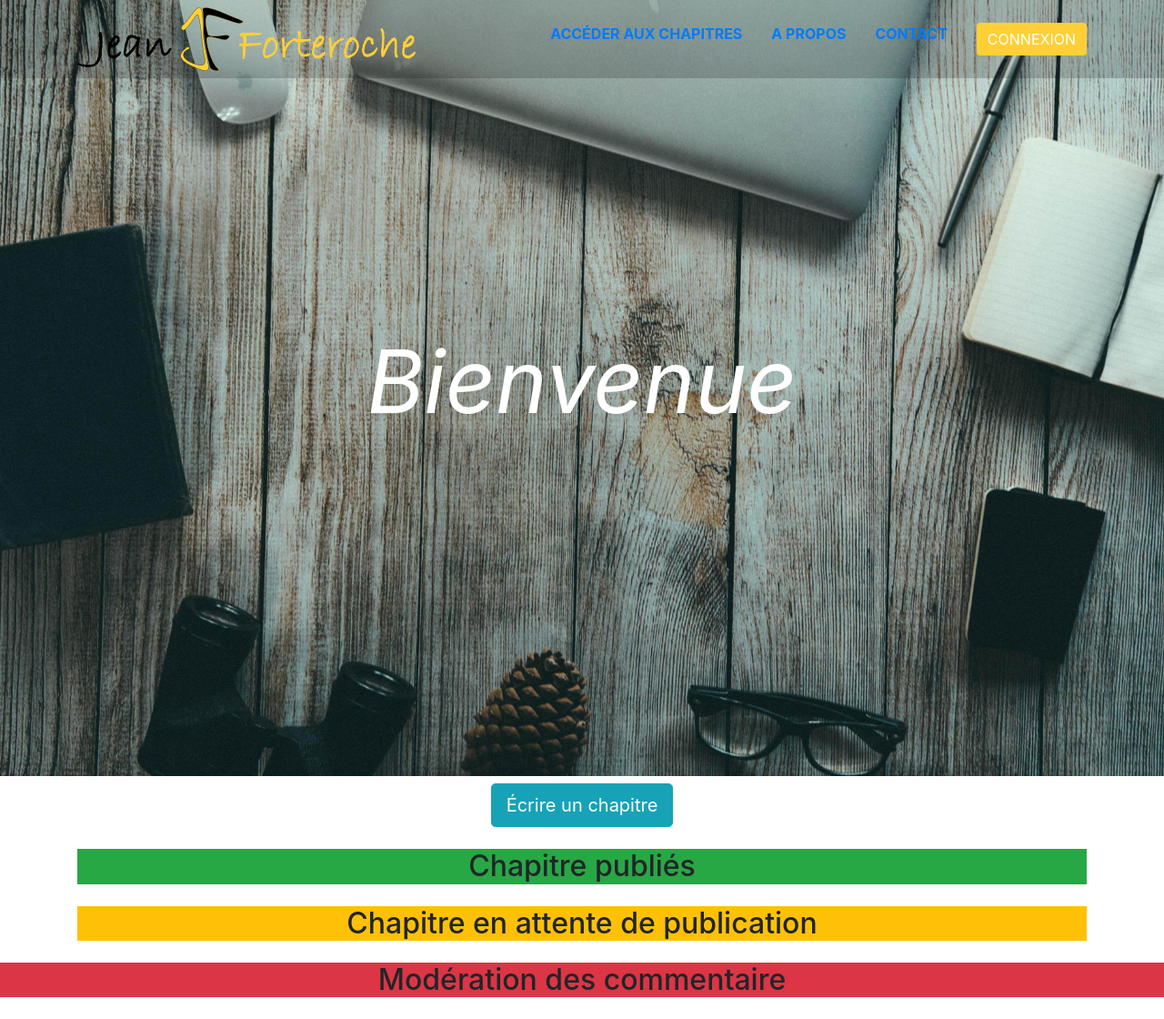
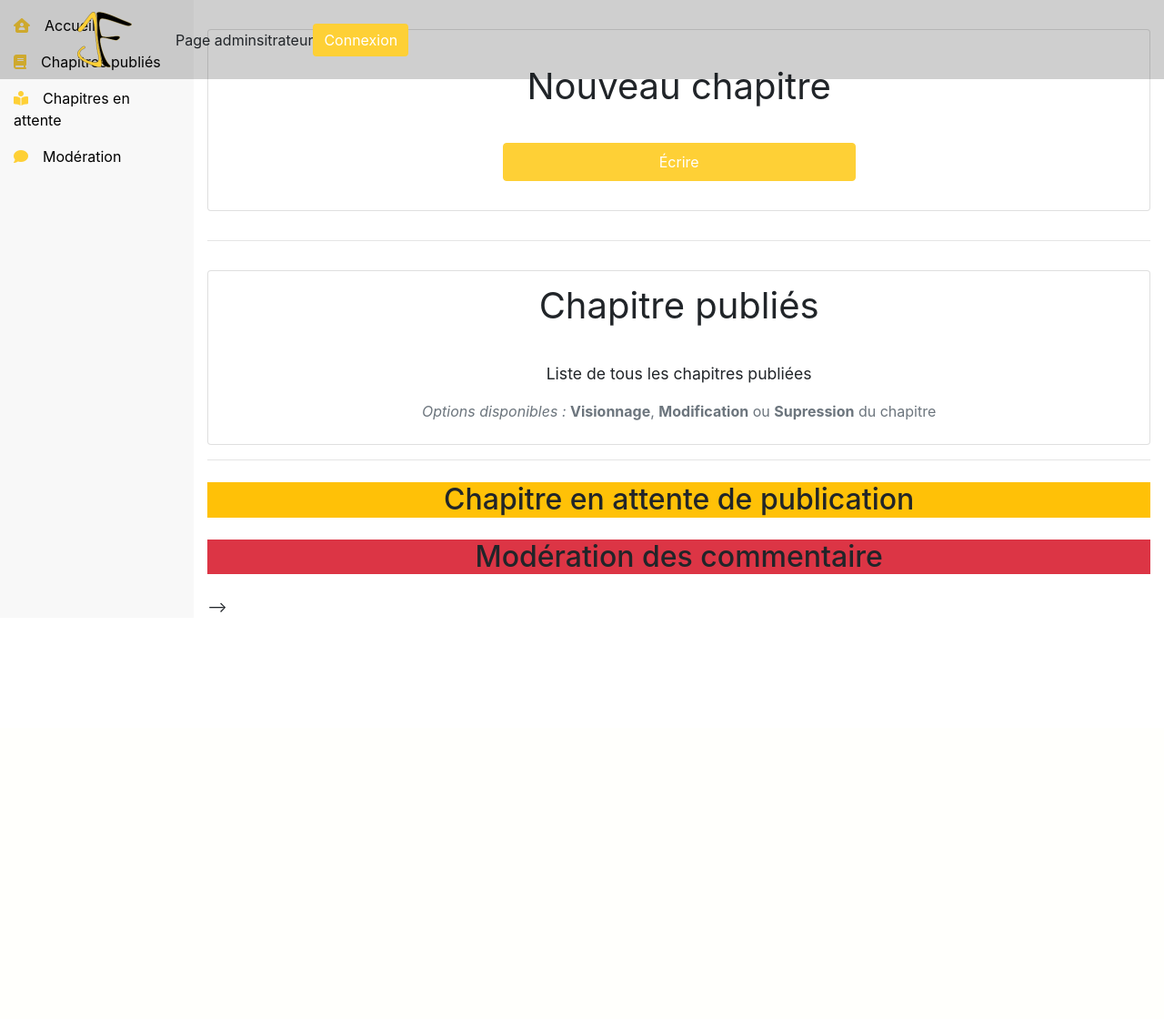
Before and after one commit to GitNico-D/Projet_4, a PHP site: template templates/AdminView.twig in a window 1280 px wide. Shown: the whole page at 91% size. After the commit the page ends 673 px from the top, so only its background shows below. Run offline with PHP 8.4, Linux system fonts and the light colour scheme; the template is opened without the code that fills it, so the values that code supplies are empty; some libraries are stand-ins or nearby versions.

Commit message:
Formating modification

```diff
--- a/templates/AdminView.twig
+++ b/templates/AdminView.twig
@@ -2,76 +2,104 @@
 
 {% block navbarContent %}
     {% if isAdmin %}
-        <a href="../public/index.php?page=adminView"><img src="../public/img/logo-JF-v3.png" alt=""></a>
-            <ul class="navbar-nav text-uppercase ml-auto">
-                <li class="nav-item active">
-                    <a href="../public/index.php?page=adminView#publishChapter" class="navbar-nav-link">Chapitres publiés</a>
-                </li>
-                <li>
-                    <a href="../public/index.php?page=adminView#pendingChapter" class="navbar-nav-link">Chapitres en attente</a>
-                </li>
-                <li>
-                    <a href="../public/index.php?page=adminView#commentModeration" class="navbar-nav-link">Modération</a>
-                </li>
+        <a class="navbar-brand" href="../public/index.php?page=adminView"><img src="../public/img/logo-jf-resize.png" alt=""></a>
+        <button class="navbar-toggler" type="button" data-toggle="collapse" data-target="#navbarmain" aria-controls="navbarmain" aria-expanded="false" aria-label="Toggle navigation">
+            <span class="fas fa-bars"></span>
+        </button>
+        <div class="collapse navbar-collapse" id="navbarmain">
+            <ul class="navbar-nav text-uppercase mr-auto">
+                <span>Page adminsitrateur</span>
+            </ul>
         <a href="../public/index.php?page=getLogout" class="btn navbar-button">Déconnexion</a>
-            </ul>
     {% else %}
-        <a href="../public/index.php"><img src="../public/img/logo-JF-v3.png" alt=""></a>
-            <ul class="navbar-nav text-uppercase ml-auto">
-                <li class="nav-item active">
-                    <a href="../public/index.php#publishChapter" class="navbar-nav-link">Accéder aux chapitres</a>
+        <a class="navbar-brand" href="../public/index.php"><img src="../public/img/logo-JF-resize.png" alt=""></a>
+        <button class="navbar-toggler" type="button" data-toggle="collapse" data-target="#navbarmain" aria-controls="navbarmain" aria-expanded="false" aria-label="Toggle navigation">
+            <span class="fas fa-bars"></span>
+        </button>
+        <div class="collapse navbar-collapse text-center" id="navbarmain">
+            <span>Page adminsitrateur</span>
+            <!-- <ul class="navbar-nav text-uppercase mr-auto">
+                <li class="nav-item">
+                    <a href="../public/index.php#about" class="nav-link ">A propos</a>
                 </li>
                 <li class="nav-item">
-                    <a href="../public/index.php#about" class="navbar-nav-link">A propos</a>
+                    <a href="../public/index.php#publishChapter" class="nav-link ">Accéder aux chapitres</a>
                 </li>
                 <li class="nav-item">
-                    <a href="../public/index.php?page=contact" class="navbar-nav-link">Contact</a>
+                    <a href="../public/index.php?page=contact" class="nav-link ">Contact</a>
                 </li>
+            </ul> -->
         <a href="../public/index.php?page=getLogin" class="btn navbar-button"><span class="button-text">Connexion</span></a>
-            </ul>
     {% endif %}
 {% endblock  navbarContent %}
 
 {% block mainHeader %}
-    <img src="../public/img/write.jpg" alt="" class="main-header-img">
-    <div class="main-header-container container">
-            <p class="main-header-text">Bienvenue</p>
-            <h1 class="text-lead main-header-h1 bold"><span>{{ session.loginsUsername }}</span></h1>
-        </div>
-    </div>
 {% endblock %}
 
 {% block main %}
-<div class="text-center my-2 margin-top">
-    <a href="../public/index.php?page=addNewChapter" class="btn btn-lg btn-info">Écrire un chapitre</a>
+<div class="container-fluid">
+    <div class="row main-row">
+        <nav class="sidebar col-md-2">
+            <ul class="sidebar-list">
+                <li class="nav-item sidebar-nav-item">
+                    <span class="fas fa-house-user"></span><a class="nav-link sidebar-nav-link" href="#">Accueil</a>
+                </li>
+                <li class="nav-item sidebar-nav-item">
+                    <span class="fas fa-book"></span><a href="../public/index.php?page=adminView#publishChapterAdmin" class="nav-link sidebar-nav-link">Chapitres publiés</a>
+                </li>
+                <li class="nav-item sidebar-nav-item">
+                    <span class="fas fa-book-reader"></span><a href="../public/index.php?page=adminView#pendingChapterAdmin" class="nav-link sidebar-nav-link">Chapitres en attente</a>
+                </li>
+                <li class="nav-item sidebar-nav-item">
+                    <span class="fas fa-comment"></span><a href="../public/index.php?page=adminView#commentModerationAdmin" class="nav-link sidebar-nav-link">Modération</a>
+                </li>
+            </ul>
+        </nav>
+        <div class="main col-md-10">
+            <section id="writingChapter" class="card writingChapter">
+                <p class="writingChapter-title text-center"> Nouveau chapitre </p>
+                <a href="../public/index.php?page=addNewChapter" class="btn writingChapter-btn"><span class="button-text">Écrire</span></a>
+            </section>
+            <hr>
+            <section id="publishChapterAdmin" class="card publishChapterAdmin">
+                    <p class="publishChapterAdmin-title text-center"> Chapitre publiés </p>
+                    <p class="publishChapterAdmin-text text-center">Liste de tous les chapitres publiées</p>
+                    <p class="text-muted text-center"><span class="font-italic">Options disponibles :</span> <span class="bold"> Visionnage</span>, <span class="bold">Modification</span> ou <span class="bold">Supression</span> du chapitre</p>
+                {% set plusOne = 0 %}
+                {% for chapter in publishedChaptersList %}
+                    {% if plusOne < publishedChaptersList|length %}
+                        {% set plusOne = plusOne + 1 %}
+                    {% endif %}
+                <div id="accordion">
+                    <div class="card publishChapterCard">
+                        <div class="card-header publishChapterCard-header" id="heading{{ plusOne }}">
+                            <p class="font-italic float-right"> Posté le {{ chapter.createDate }}</p>
+                            <a class="publishChapterCard-link" data-toggle="collapse" data-target="#collapse{{ plusOne }}" aria-expanded="false" aria-controls="collapse{{ plusOne }}">
+                                <span class="publishChapterCard-title">{{ chapter.title }} </span>
+                            </a>
                         </div>
-<section id="publishChapter" class="container">
-    <div id="publishChapter" class="my-4 bg-success">
-        <h2 class="text-center"> Chapitre publiés </h2>
+                        <div id="collapse{{ plusOne }}" class="collapse" aria-labelledby="heading{{ plusOne }}" data-parent="#accordion">
+                            <div class="card-body">
+                                {{ chapter.content | slice(0, 350) }}...
                             </div>
-    {% for chapter in publishedChaptersList %}
-        <div class="container">
-            <div class="card my-3 text-center">
-                <h3 class="card-header">{{ chapter.title }}</h3>
-                <p class="card-body">
-                    Posté le <span class="font-italic">{{ chapter.createDate }}</span>
-                </p>
-                <p class="text-center-justify">{{ chapter.content | slice(0, 100) }}...</p>
-                <div>
-                    <a href="../public/index.php?page=single&chapterId={{ chapter.id }}" class="btn btn-outline-info my-3">Voir le chapitre</a>
-                    <a href="../public/index.php?page=modifyChapter&chapterId={{ chapter.id }}" class="btn btn-outline-info my-3">Modifier le chapitre </a>
-                    <a href="../public/index.php?page=deleteChapter&chapterId={{ chapter.id }}" class="btn btn-danger my-3">Supprimer le chapitre</a>
+                            <div class="text-center">
+                                <a href="../public/index.php?page=single&chapterId={{ chapter.id }}" class="btn publishChapterCard-btn my-3">
+                                    Visionner<span class="fas fa-book-reader publishChapterCard-icons"></span>
+                                </a>
+                                <a href="../public/index.php?page=modifyChapter&chapterId={{ chapter.id }}" class="btn publishChapterCard-btn my-3">Modifier</a>
+                                <a href="../public/index.php?page=deleteChapter&chapterId={{ chapter.id }}" class="btn btn-danger my-3">Supprimer</a>
+                            </div>
                         </div>
                     </div>
                 </div>
                 {% endfor %}
             </section>
-<section id="pendingChapter" class="container">
+            <hr>
+            <section id="pendingChapter">
                 <div class="my-4 bg-warning">
                     <h2 class="text-center">Chapitre en attente de publication</h2>
                 </div>
                 {% for chapter in unpublishedChaptersList %}
-        <div class="container">
                         <div class="card my-3 text-center">
                             <h3 class="card-header">{{ chapter.title }}</h3>
                             <p class="card-body">
@@ -82,7 +110,6 @@
                                 <a href="../public/index.php?page=modifyChapter&chapterId={{ chapter.id }}" class="btn btn-outline-info my-3">Modifier le chapitre</a>
                                 <a href="../public/index.php?page=publishChapter&chapterId={{ chapter.id }}" class="btn btn-success my-3">Publier le chapitre</a>
                                 <a href="../public/index.php?page=deleteChapter&chapterId={{ chapter.id }}" class="btn btn-danger my-3">Supprimer le chapitre</a>
-                </div>
                             </div>
                         </div>
                 {% endfor %}
@@ -106,5 +133,10 @@
                         </div>
                     </div>
                 {% endfor %}
-</section>
+            </section> -->
+        </div>
+
+    </div>
+</div>
+
 {% endblock main %}
```
Lines whose indentation alone changed are shown as unchanged.
